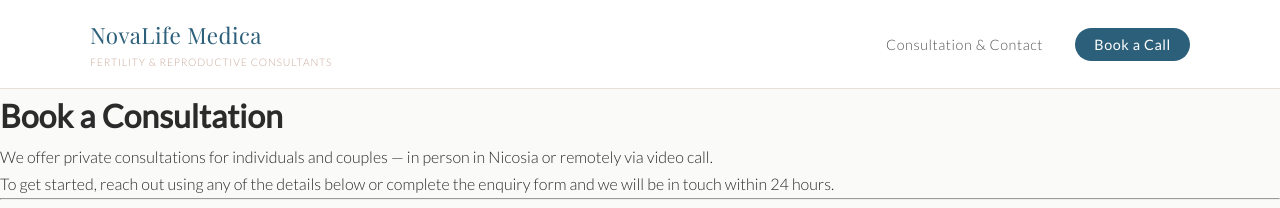
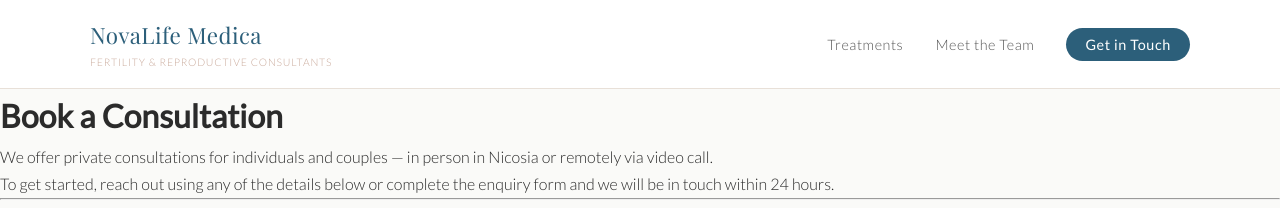
Before and after one commit to NnGitH/Fertility-Clinic-Website, a Jekyll site: the page built from consultation.md, in a window 1280 px wide. Shown: the top 208 px of the page. Built offline with Jekyll 4.4.1, drawn with Linux system fonts in a browser that asks for light colours.

Commit message:
Update header.html

```diff
--- a/_includes/header.html
+++ b/_includes/header.html
@@ -6,8 +6,9 @@
     </a>
     <nav>
       <ul class="nav-links">
-        <li><a href="{{ '/consultation' | relative_url }}">Consultation &amp; Contact</a></li>
-        <li><a href="{{ '/consultation' | relative_url }}" class="nav-cta">Book a Call</a></li>
+        <li><a href="{{ '/treatments' | relative_url }}">Treatments</a></li>
+        <li><a href="{{ '/team' | relative_url }}">Meet the Team</a></li>
+        <li><a href="{{ '/consultation' | relative_url }}" class="nav-cta">Get in Touch</a></li>
       </ul>
     </nav>
   </div>
```
